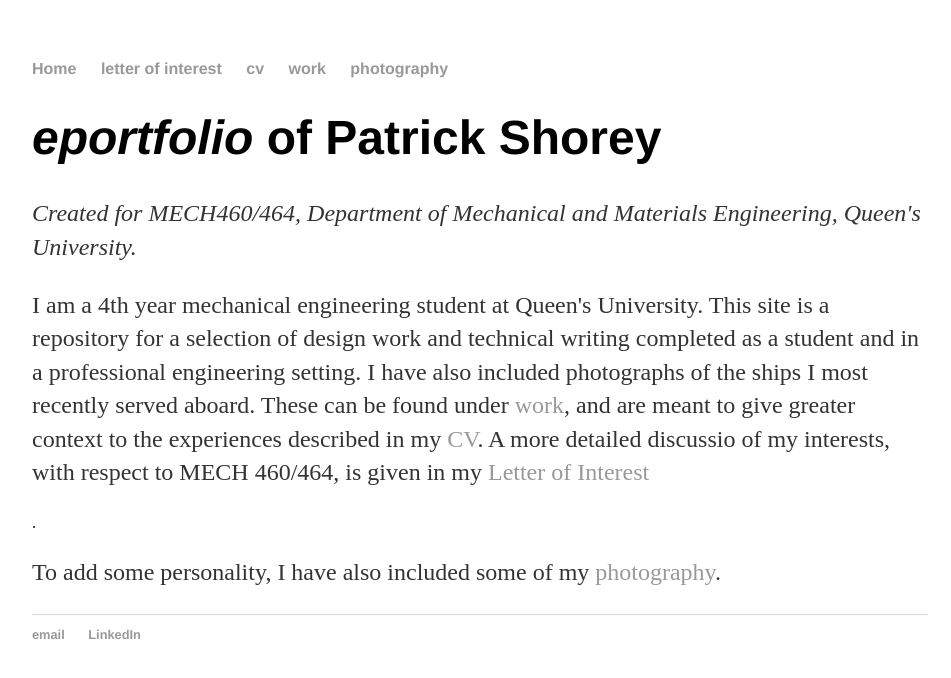
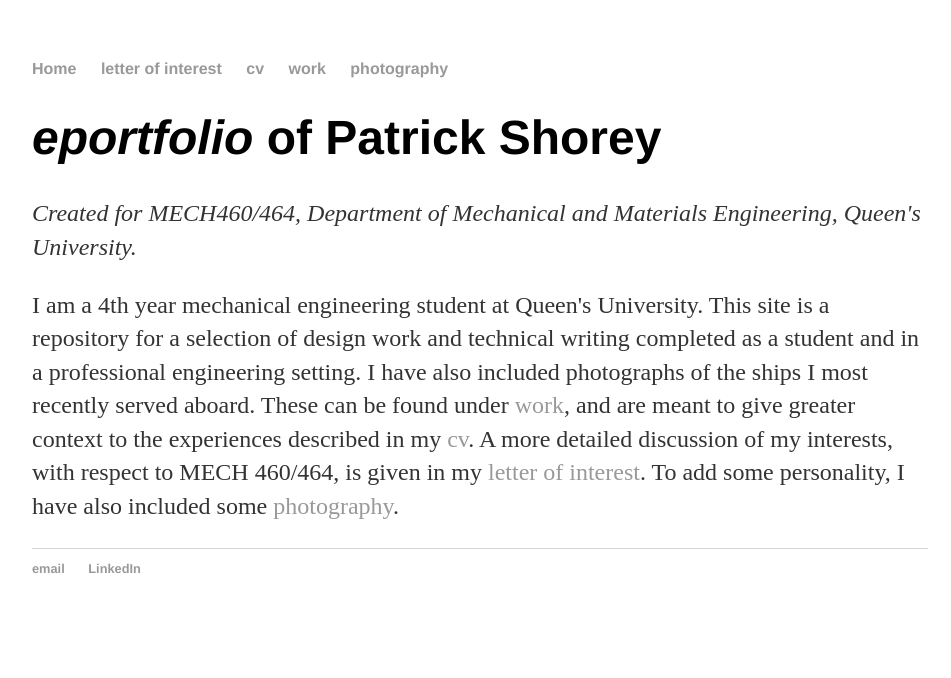
Before and after one commit to LurkingH0rr0r/LurkingH0rr0r.github.io, a Jekyll site: the page built from index.html, in a window 1280 px wide. Shown: the top 678 px of the page, without its empty margins (160-1111 px from the left). Built offline with Jekyll 4.4.1, drawn with Linux system fonts in a browser that asks for light colours.

Commit message:
Update index.html

```diff
--- a/index.html
+++ b/index.html
@@ -5,6 +5,5 @@ title: Patrick Shorey, eportfolio
 <div class="blurb">
 	<h1><em>eportfolio</em> of Patrick Shorey</h1>
 	<p><em>Created for MECH460/464, Department of Mechanical and Materials Engineering, Queen's University.</em></p>
-	<p>I am a 4th year mechanical engineering student at Queen's University. This site is a repository for a selection of design work and technical writing completed as a student and in a professional engineering setting. I have also included photographs of the ships I most recently served aboard. These can be found under <a href="/blog">work</a>, and are meant to give greater context to the experiences described in my <a href="https://docs.google.com/viewer?url=https://github.com/Patrick-Shorey/Patrick-Shorey.github.io/raw/master/pdfs/resume.pdf">CV</a>. A more detailed discussio of my interests, with respect to MECH 460/464, is given in my <a href="https://docs.google.com/viewer?url=https://github.com/Patrick-Shorey/Patrick-Shorey.github.io/raw/master/pdfs/coverletter-MECH462.pdf">Letter of Interest</a></p>.
-	<p>To add some personality, I have also included some of my <a href="/photo">photography</a>.</p>
+	<p>I am a 4th year mechanical engineering student at Queen's University. This site is a repository for a selection of design work and technical writing completed as a student and in a professional engineering setting. I have also included photographs of the ships I most recently served aboard. These can be found under <a href="/blog">work</a>, and are meant to give greater context to the experiences described in my <a href="https://docs.google.com/viewer?url=https://github.com/Patrick-Shorey/Patrick-Shorey.github.io/raw/master/pdfs/resume.pdf">cv</a>. A more detailed discussion of my interests, with respect to MECH 460/464, is given in my <a href="https://docs.google.com/viewer?url=https://github.com/Patrick-Shorey/Patrick-Shorey.github.io/raw/master/pdfs/coverletter-MECH462.pdf">letter of interest</a>. To add some personality, I have also included some <a href="/photo">photography</a>.</p>
 </div><!-- /.blurb -->
```
